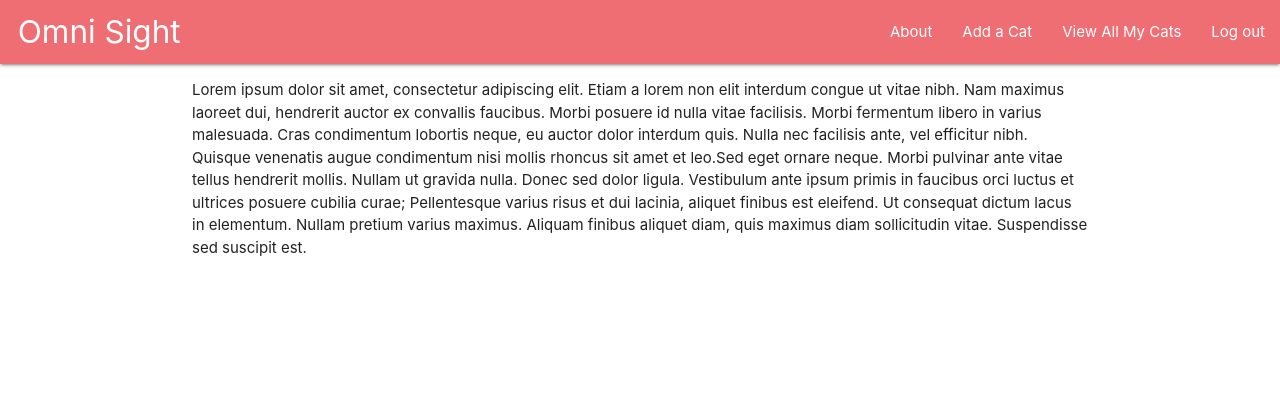
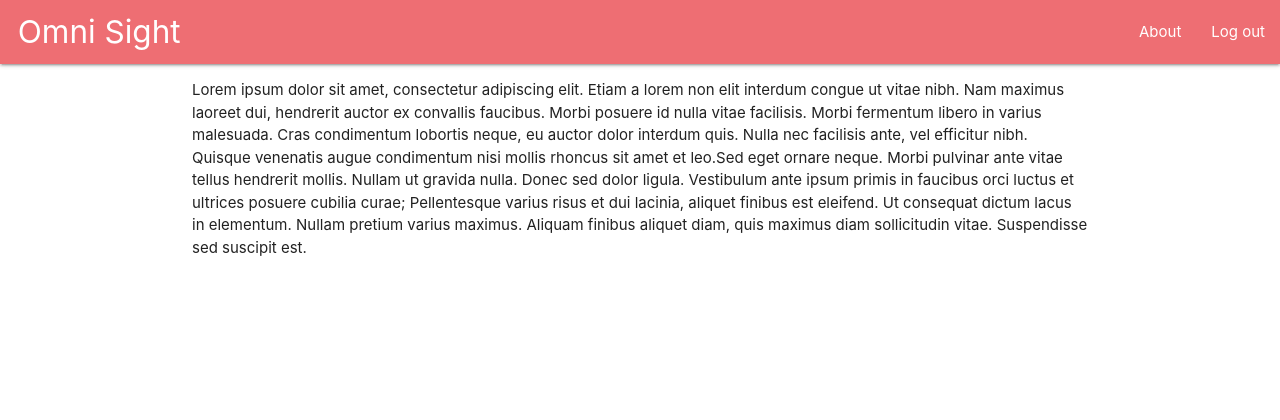
Before and after one commit to Fletch8/OmniSight, a Django app: page /about/ in a window 1280 px wide. Shown: the top 420 px of the page. Run offline with Django 3.2, Linux system fonts and the light colour scheme; the visitor is signed in with stand-in values (Sample User, id 1).

Commit message:
user can log-in/sign-up, cleaned up base.html

```diff
--- a/catcollector/settings.py
+++ b/catcollector/settings.py
@@ -120,6 +120,6 @@ USE_TZ = True
 
 STATIC_URL = '/static/'
 
-LOGIN_REDIRECT_URL='/index/'
+LOGIN_REDIRECT_URL='/'
 
 LOGOUT_REDIRECT_URL='/'
--- a/main_app/templates/base.html
+++ b/main_app/templates/base.html
@@ -18,14 +18,12 @@
     <nav>
       <div class="nav-wrapper">
         <ul>
-          <li><a href="/cats/" class="left brand-logo ">&nbsp;&nbsp;Omni Sight</a></li>
+          <li><a href="/about/" class="left brand-logo ">&nbsp;&nbsp;Omni Sight</a></li>
         </ul>
         <a href='#' class='right sidenav-trigger' data-target="mobile-demo"><i class="material-icons">menu</i></a>
         <ul class="right hide-on-med-and-down">
           <li><a href="{% url 'about' %}">About</a></li>
           {% if user.is_authenticated %}
-            <li><a href="{% url 'cats_create' %}">Add a Cat</a></li>
-            <li><a href="{% url 'cats' %}">View All My Cats</a></li>
             <li><a href="{% url 'logout' %}">Log out</a></li>
           {% else %}
             <li><a href="{% url 'login' %}">Log in</a></li>
@@ -38,8 +36,7 @@
   <ul class="sidenav" id="mobile-demo">
     <li><a href="{% url 'about' %}">About</a></li>
     {% if user.is_authenticated %}
-    <li><a href="{% url 'cats_create' %}">Add a Cat</a></li>
-    <li><a href="{% url 'cats' %}">View All My Cats</a></li>
+
     <li><a href="{% url 'logout' %}">Log out</a></li>
     {% else %}
     <li><a href="{% url 'login' %}">Log in</a></li>
```
